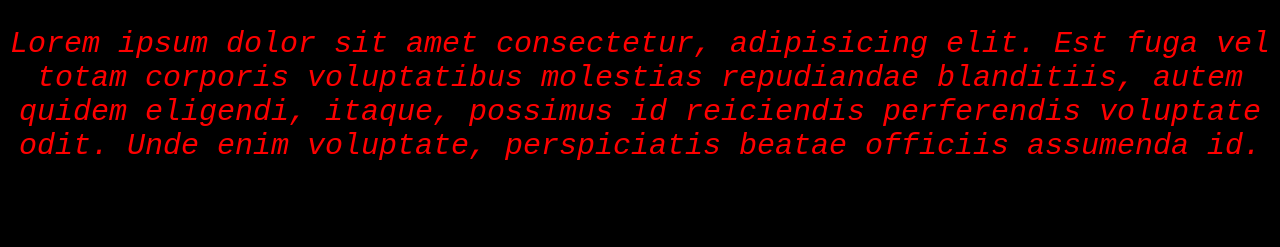
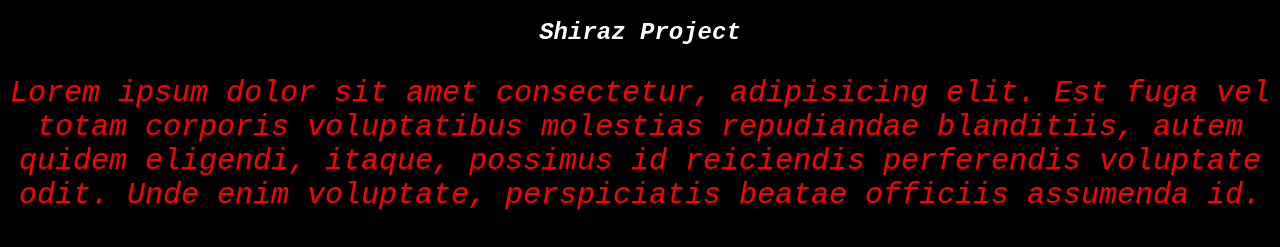
Before and after one commit to ahad10604/ahad-project, a plain HTML site: page index.html in a window 1280 px wide. Shown: the part 61-308 px from the top of the page. Drawn offline with Linux system fonts and the light colour scheme.

Commit message:
Update index.html

```diff
--- a/index.html
+++ b/index.html
@@ -8,6 +8,7 @@
 <link rel="stylesheet" href="style.css">
 <body>
     <h1>My Project</h1>
+    <h2>Shiraz Project</h2>
     <p>Lorem ipsum dolor sit amet consectetur, adipisicing elit. Est fuga vel totam corporis voluptatibus molestias repudiandae blanditiis, autem quidem eligendi, itaque, possimus id reiciendis perferendis voluptate odit. Unde enim voluptate, perspiciatis beatae officiis assumenda id.</p>
 </body>
 </html>
```
